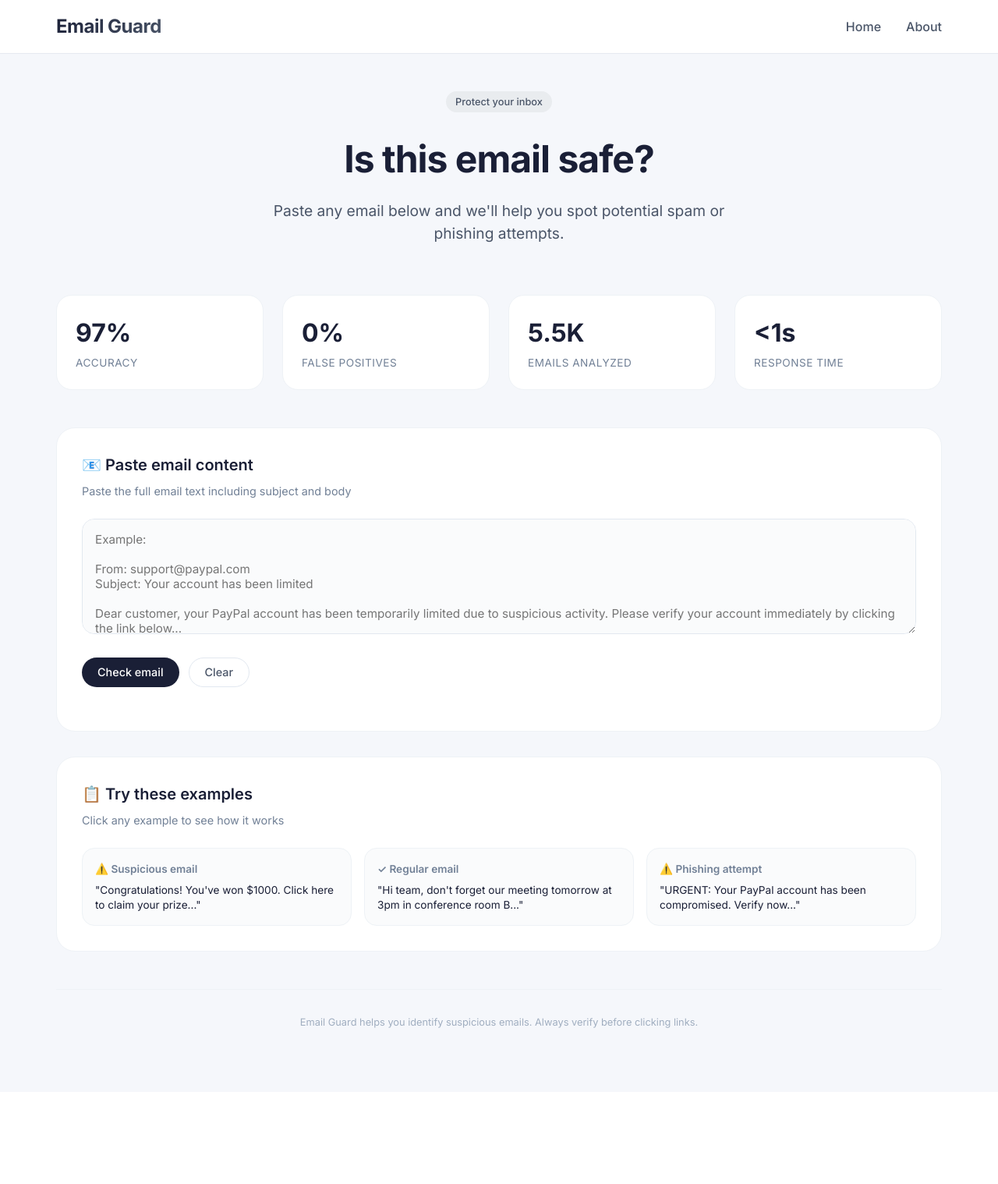
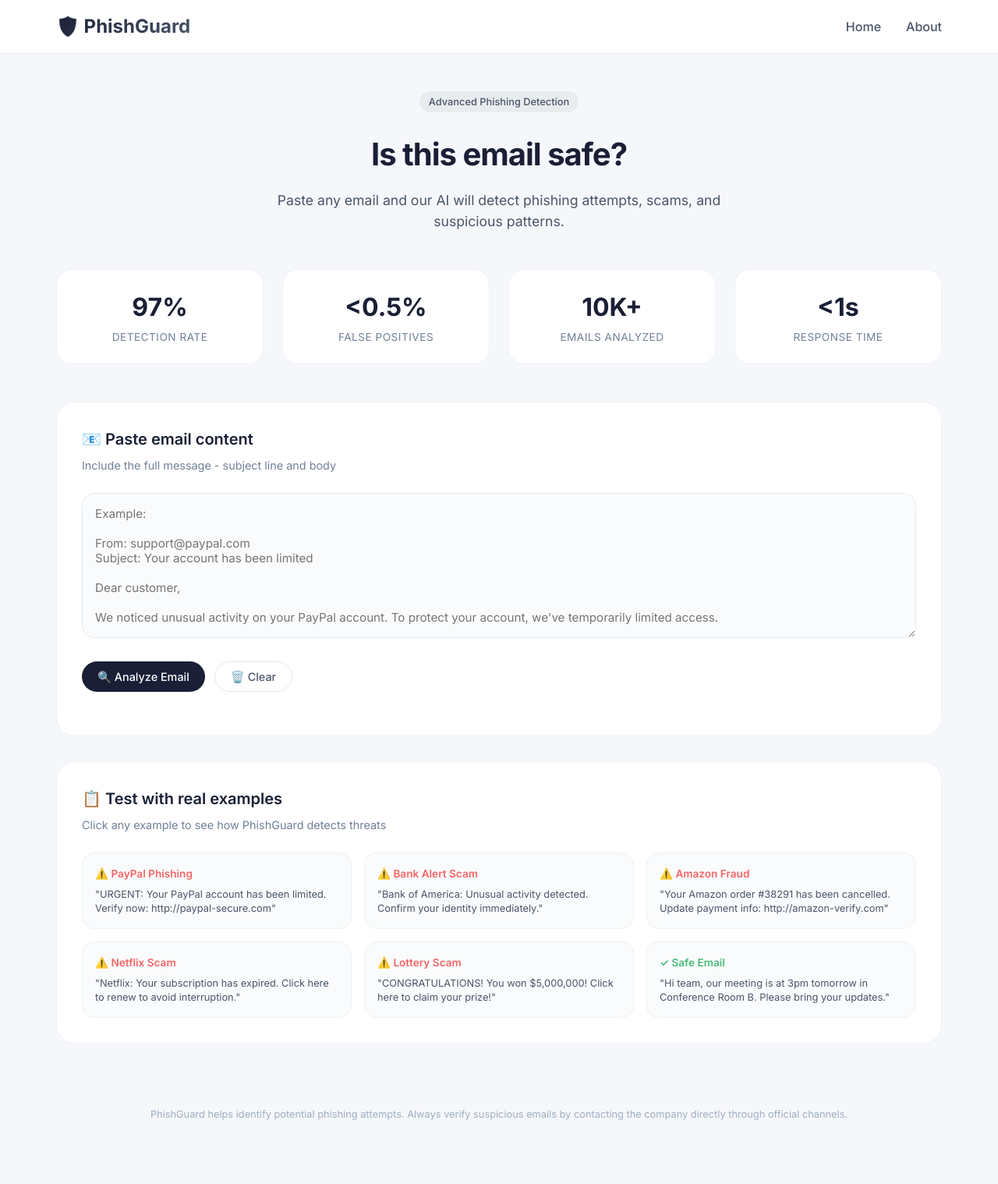
Before and after one commit to shaikafreen110805/spam-detector, a Flask app: page / in a window 1280 px wide. Shown: the whole page at 78% size. Before the commit the page ends 1318 px from the top, so only its background shows below. Run offline with Flask 3, Linux system fonts and the light colour scheme; parts of the project's set-up code (start-up, migrations or seed data) failed here and were passed over.

Commit message:
Complete advanced phishing detection system with URL analysis and red flags

```diff
--- a/app.py
+++ b/app.py
@@ -4,12 +4,13 @@ import re
 from nltk.corpus import stopwords
 from nltk.stem import PorterStemmer
 import nltk
+import os
 
 nltk.download('stopwords', quiet=True)
 
 app = Flask(__name__)
 
-# Load model
+# Load model and vectorizer
 model = joblib.load('models/spam_model.pkl')
 vectorizer = joblib.load('models/vectorizer.pkl')
 
@@ -17,23 +18,99 @@ vectorizer = joblib.load('models/vectorizer.pkl')
 stemmer = PorterStemmer()
 stop_words = set(stopwords.words('english'))
 
+# Important words to keep even if they're stop words
+important_words = {'urgent', 'verify', 'account', 'suspended', 'limited',
+                   'click', 'confirm', 'update', 'alert', 'security',
+                   'paypal', 'bank', 'amazon', 'netflix', 'apple', 'microsoft'}
+
 def clean_text(text):
+    """Enhanced text cleaning with phishing pattern preservation"""
+    # Convert to lowercase
     text = text.lower()
-    text = re.sub(r'[^a-zA-Z\s]', '', text)
+
+    # Mark URLs as special token - helps detect phishing links
+    text = re.sub(r'https?://[^\s]+', '[URL]', text)
+    text = re.sub(r'www\.[^\s]+', '[URL]', text)
+
+    # Mark email addresses
+    text = re.sub(r'[a-zA-Z0-9._%+-]+@[a-zA-Z0-9.-]+\.[a-zA-Z]{2,}', '[EMAIL]', text)
+
+    # Mark large numbers (potential money amounts)
+    text = re.sub(r'\b\d{4,}\b', '[AMOUNT]', text)
+
+    # Remove punctuation but keep important symbols
+    text = re.sub(r'[^\w\s\[\]\/]', ' ', text)
+
+    # Tokenize
     words = text.split()
-    words = [stemmer.stem(word) for word in words if word not in stop_words]
+
+    # Stem and filter stop words (keep important ones)
+    words = [stemmer.stem(word) for word in words
+             if word not in stop_words or word in important_words]
+
     return ' '.join(words)
 
-def predict(email_text):
-    cleaned = clean_text(email_text)
+def extract_phishing_indicators(text):
+    """Extract specific red flags for UI display"""
+    indicators = []
+    text_lower = text.lower()
+
+    # Financial/brand mentions
+    if any(word in text_lower for word in ['paypal', 'bank', 'chase', 'wells fargo', 'boa', 'bank of america']):
+        indicators.append("🏦 Financial account mentioned")
+    if any(word in text_lower for word in ['amazon', 'netflix', 'apple', 'microsoft', 'google']):
+        indicators.append("📦 Well-known brand mentioned")
+
+    # Suspicious requests
+    if any(word in text_lower for word in ['verify', 'confirm']):
+        indicators.append("🔐 Verification requested")
+    if any(word in text_lower for word in ['update', 'renew', 'upgrade']):
+        indicators.append("📝 Account update requested")
+    if any(word in text_lower for word in ['click here', 'click the link', 'visit']):
+        indicators.append("🔗 Suspicious link detected")
+
+    # Urgency/pressure tactics
+    if any(word in text_lower for word in ['urgent', 'immediately', 'asap']):
+        indicators.append("⏰ Urgency/pressure tactics")
+    if any(word in text_lower for word in ['suspended', 'limited', 'locked', 'disabled', 'closed']):
+        indicators.append("⚠️ Account threat detected")
+    if any(word in text_lower for word in ['48 hours', '24 hours', 'soon']):
+        indicators.append("⌛ Time pressure detected")
+
+    # Scam patterns
+    if any(word in text_lower for word in ['winner', 'won', 'prize', 'congratulations']):
+        indicators.append("🏆 Lottery/prize claim")
+    if any(word in text_lower for word in ['million', 'billion', 'cash']):
+        indicators.append("💰 Unrealistic money offer")
+    if 'http' in text_lower or 'https' in text_lower:
+        indicators.append("🔗 External link present")
+
+    # Grammar/spelling issues
+    if re.search(r'[A-Z]{5,}', text):
+        indicators.append("📢 Excessive capitalization")
+
+    return indicators
+
+def predict_email(text):
+    """Main prediction function"""
+    cleaned = clean_text(text)
     vec = vectorizer.transform([cleaned])
-    pred = model.predict(vec)[0]
-    prob = model.predict_proba(vec)[0]
+    prediction = model.predict(vec)[0]
+    probability = model.predict_proba(vec)[0]
 
-    label = "spam" if pred == 1 else "ham"
-    confidence = prob[1] if pred == 1 else prob[0]
+    label = "spam" if prediction == 1 else "ham"
+    confidence = probability[1] if prediction == 1 else probability[0]
 
-    return label, confidence
+    # Extract phishing indicators
+    indicators = extract_phishing_indicators(text)
+
+    # Generate advice based on prediction
+    if label == "spam":
+        advice = "⚠️ DO NOT click any links, reply to the sender, or share personal information. Mark as spam and delete."
+    else:
+        advice = "✓ No spam patterns detected. However, always verify unexpected emails from known brands by visiting their official website directly."
+
+    return label, round(confidence * 100, 2), indicators, advice
 
 @app.route('/')
 def home():
@@ -49,13 +126,21 @@ def predict_route():
     email_text = data.get('email', '')
 
     if not email_text.strip():
-        return jsonify({'error': 'Please enter text'}), 400
+        return jsonify({'error': 'Please enter email text'}), 400
 
-    label, confidence = predict(email_text)
+    label, confidence, indicators, advice = predict_email(email_text)
 
     return jsonify({
         'label': label,
-        'confidence': round(confidence * 100, 2)
+        'confidence': confidence,
+        'indicators': indicators,
+        'advice': advice
     })
+
+@app.route('/health', methods=['GET'])
+def health():
+    return jsonify({'status': 'healthy', 'model_loaded': True})
+
 if __name__ == '__main__':
-    app.run(debug=False, host='0.0.0.0', port=10000)
+    port = int(os.environ.get('PORT', 5000))
+    app.run(host='0.0.0.0', port=port, debug=False)
--- a/templates/index.html
+++ b/templates/index.html
@@ -3,7 +3,7 @@
 <head>
     <meta charset="UTF-8">
     <meta name="viewport" content="width=device-width, initial-scale=1.0">
-    <title>Email Guard - Protect Your Inbox</title>
+    <title>PhishGuard - Advanced Phishing Detection</title>
     <link href="https://fonts.googleapis.com/css2?family=Inter:opsz,wght@14..32,300;14..32,400;14..32,500;14..32,600;14..32,700&display=swap" rel="stylesheet">
     <style>
         * {
@@ -47,7 +46,6 @@
             -webkit-background-clip: text;
             background-clip: text;
             color: transparent;
-            letter-spacing: -0.5px;
         }
 
         .nav-links {
@@ -67,21 +65,19 @@
             color: #1a1f36;
         }
 
-        /* Main Container */
         .container {
             max-width: 1200px;
             margin: 0 auto;
             padding: 3rem 2rem;
         }
 
-        /* Hero Section */
         .hero {
             text-align: center;
-            margin-bottom: 4rem;
+            margin-bottom: 3rem;
         }
 
         .hero h1 {
-            font-size: 3rem;
+            font-size: 2.5rem;
             font-weight: 700;
             color: #1a1f36;
             margin-bottom: 1rem;
@@ -89,7 +85,7 @@
         }
 
         .hero p {
-            font-size: 1.2rem;
+            font-size: 1.1rem;
             color: #4a5568;
             max-width: 600px;
             margin: 0 auto;
@@ -120,6 +115,7 @@
             border-radius: 20px;
             border: 1px solid #eef2f6;
             transition: all 0.2s;
+            text-align: center;
         }
 
         .stat-card:hover {
@@ -285,32 +315,29 @@
         .example-card:hover {
             background: white;
             border-color: #cbd5e0;
+            transform: translateY(-2px);
         }
 
         .example-title {
             font-weight: 600;
             font-size: 0.85rem;
             margin-bottom: 0.5rem;
-            color: #718096;
+        }
+
+        .example-phishing {
+            color: #f56565;
+        }
+
+        .example-safe {
+            color: #48bb78;
         }
 
         .example-text {
-            font-size: 0.85rem;
-            color: #1a1f36;
+            font-size: 0.8rem;
+            color: #4a5568;
             line-height: 1.4;
         }
 
-        /* Footer */
-        .footer {
-            text-align: center;
-            padding: 2rem;
-            color: #a0aec0;
-            font-size: 0.8rem;
-            border-top: 1px solid #eef2f6;
-            margin-top: 3rem;
-        }
-
-        /* Loading */
         .loading {
             display: none;
             text-align: center;
@@ -352,7 +387,7 @@
 <body>
     <nav class="navbar">
         <div class="nav-container">
-            <div class="logo">Email Guard</div>
+            <div class="logo">🛡️ PhishGuard</div>
             <div class="nav-links">
                 <a href="/">Home</a>
                 <a href="/about">About</a>
@@ -362,70 +397,82 @@
 
     <div class="container">
         <div class="hero">
-            <div class="badge">Protect your inbox</div>
+            <div class="badge">Advanced Phishing Detection</div>
             <h1>Is this email safe?</h1>
-            <p>Paste any email below and we'll help you spot potential spam or phishing attempts.</p>
+            <p>Paste any email and our AI will detect phishing attempts, scams, and suspicious patterns.</p>
         </div>
 
         <div class="stats-grid">
             <div class="stat-card">
                 <div class="stat-number">97%</div>
-                <div class="stat-label">Accuracy</div>
+                <div class="stat-label">Detection Rate</div>
             </div>
             <div class="stat-card">
-                <div class="stat-number">0%</div>
+                <div class="stat-number">&lt;0.5%</div>
                 <div class="stat-label">False Positives</div>
             </div>
             <div class="stat-card">
-                <div class="stat-number">5.5K</div>
-                <div class="stat-label">Emails analyzed</div>
+                <div class="stat-number">10K+</div>
+                <div class="stat-label">Emails Analyzed</div>
             </div>
             <div class="stat-card">
                 <div class="stat-number">&lt;1s</div>
-                <div class="stat-label">Response time</div>
+                <div class="stat-label">Response Time</div>
             </div>
         </div>
 
         <div class="main-card">
             <div class="section-title">📧 Paste email content</div>
-            <div class="section-subtitle">Paste the full email text including subject and body</div>
+            <div class="section-subtitle">Include the full message - subject line and body</div>
 
-            <textarea id="emailInput" class="email-input" rows="6" placeholder="Example:&#10;&#10;From: support@paypal.com&#10;Subject: Your account has been limited&#10;&#10;Dear customer, your PayPal account has been temporarily limited due to suspicious activity. Please verify your account immediately by clicking the link below..."></textarea>
+            <textarea id="emailInput" class="email-input" rows="8" placeholder="Example:&#10;&#10;From: support@paypal.com&#10;Subject: Your account has been limited&#10;&#10;Dear customer,&#10;&#10;We noticed unusual activity on your PayPal account. To protect your account, we've temporarily limited access.&#10;&#10;Please verify your identity immediately: https://paypal.com.verify-account.com&#10;&#10;If we don't hear from you within 48 hours, your account will be permanently suspended."></textarea>
 
             <div class="button-group">
-                <button class="btn btn-primary" onclick="checkEmail()">Check email</button>
-                <button class="btn btn-secondary" onclick="clearText()">Clear</button>
+                <button class="btn btn-primary" onclick="checkEmail()">🔍 Analyze Email</button>
+                <button class="btn btn-secondary" onclick="clearText()">🗑️ Clear</button>
             </div>
 
             <div class="loading" id="loading">
                 <div class="spinner"></div>
-                <p style="margin-top: 0.75rem; color: #718096;">Analyzing...</p>
+                <p style="margin-top: 0.75rem; color: #718096;">Scanning for phishing patterns...</p>
             </div>
 
             <div id="resultSection" class="result-section"></div>
         </div>
 
         <div class="main-card">
-            <div class="section-title">📋 Try these examples</div>
-            <div class="section-subtitle">Click any example to see how it works</div>
+            <div class="section-title">📋 Test with real examples</div>
+            <div class="section-subtitle">Click any example to see how PhishGuard detects threats</div>
             <div class="examples-grid">
-                <div class="example-card" onclick="loadExample('spam')">
-                    <div class="example-title">⚠️ Suspicious email</div>
-                    <div class="example-text">"Congratulations! You've won $1000. Click here to claim your prize..."</div>
+                <div class="example-card" onclick="loadExample('paypal')">
+                    <div class="example-title example-phishing">⚠️ PayPal Phishing</div>
+                    <div class="example-text">"URGENT: Your PayPal account has been limited. Verify now: http://paypal-secure.com"</div>
                 </div>
-                <div class="example-card" onclick="loadExample('ham')">
-                    <div class="example-title">✓ Regular email</div>
-                    <div class="example-text">"Hi team, don't forget our meeting tomorrow at 3pm in conference room B..."</div>
+                <div class="example-card" onclick="loadExample('bank')">
+                    <div class="example-title example-phishing">⚠️ Bank Alert Scam</div>
+                    <div class="example-text">"Bank of America: Unusual activity detected. Confirm your identity immediately."</div>
                 </div>
-                <div class="example-card" onclick="loadExample('phishing')">
-                    <div class="example-title">⚠️ Phishing attempt</div>
-                    <div class="example-text">"URGENT: Your PayPal account has been compromised. Verify now..."</div>
+                <div class="example-card" onclick="loadExample('amazon')">
+                    <div class="example-title example-phishing">⚠️ Amazon Fraud</div>
+                    <div class="example-text">"Your Amazon order #38291 has been cancelled. Update payment info: http://amazon-verify.com"</div>
+                </div>
+                <div class="example-card" onclick="loadExample('netflix')">
+                    <div class="example-title example-phishing">⚠️ Netflix Scam</div>
+                    <div class="example-text">"Netflix: Your subscription has expired. Click here to renew to avoid interruption."</div>
+                </div>
+                <div class="example-card" onclick="loadExample('lottery')">
+                    <div class="example-title example-phishing">⚠️ Lottery Scam</div>
+                    <div class="example-text">"CONGRATULATIONS! You won $5,000,000! Click here to claim your prize!"</div>
+                </div>
+                <div class="example-card" onclick="loadExample('safe')">
+                    <div class="example-title example-safe">✓ Safe Email</div>
+                    <div class="example-text">"Hi team, our meeting is at 3pm tomorrow in Conference Room B. Please bring your updates."</div>
                 </div>
             </div>
         </div>
 
         <div class="footer">
-            <p>Email Guard helps you identify suspicious emails. Always verify before clicking links.</p>
+            <p>PhishGuard helps identify potential phishing attempts. Always verify suspicious emails by contacting the company directly through official channels.</p>
         </div>
     </div>
 
@@ -433,7 +480,7 @@
         async function checkEmail() {
             const email = document.getElementById('emailInput').value;
             if (!email.trim()) {
-                alert('Please paste an email to check');
+                alert('Please paste an email to analyze');
                 return;
             }
 
@@ -447,8 +494,14 @@
                     body: JSON.stringify({ email: email })
                 });
                 const data = await response.json();
-                showResult(data);
+
+                if (data.error) {
+                    alert(data.error);
+                } else {
+                    showResult(data);
+                }
             } catch (error) {
+                console.error('Error:', error);
                 alert('Something went wrong. Please try again.');
             } finally {
                 document.getElementById('loading').style.display = 'none';
@@ -459,20 +512,36 @@
             const isSpam = data.label === 'spam';
             const resultDiv = document.getElementById('resultSection');
 
+            let indicatorsHtml = '';
+            if (data.indicators && data.indicators.length > 0) {
+                indicatorsHtml = `
+                    <div class="indicators-list">
+                        <h4>🚨 Red flags detected:</h4>
+                        <ul>
+                            ${data.indicators.map(i => `<li>${i}</li>`).join('')}
+                        </ul>
+                    </div>
+                `;
+            }
+
             resultDiv.innerHTML = `
                 <div class="result-card ${isSpam ? 'result-spam' : 'result-safe'}">
                     <div class="result-title">
-                        ${isSpam ? '⚠️ This email looks suspicious' : '✓ This email appears safe'}
+                        ${isSpam ? '⚠️ PHISHING / SPAM DETECTED' : '✓ EMAIL APPEARS SAFE'}
                     </div>
                     <p style="color: #4a5568; font-size: 0.9rem; margin: 0.5rem 0;">
-                        ${isSpam ? 'Our system detected patterns commonly found in spam or phishing emails.' : 'Our system did not detect any spam patterns in this email.'}
+                        ${isSpam ? 'This email contains patterns commonly found in phishing attacks.' : 'No phishing patterns detected in this email.'}
                     </p>
                     <div class="confidence-meter">
                         <div class="confidence-fill" style="width: ${data.confidence}%"></div>
                     </div>
-                    <p style="font-size: 0.8rem; color: #718096;">
-                        Confidence: ${data.confidence}% — ${isSpam ? 'Proceed with caution' : 'Looks legitimate'}
+                    <p style="font-size: 0.8rem; color: #718096; margin-bottom: 0.5rem;">
+                        Confidence: ${data.confidence}% — ${isSpam ? 'High probability of phishing' : 'Low probability of phishing'}
                     </p>
+                    ${indicatorsHtml}
+                    <div class="advice-box">
+                        <strong>${isSpam ? '⚠️ What to do:' : '💡 Tip:'}</strong> ${data.advice}
+                    </div>
                 </div>
             `;
             resultDiv.style.display = 'block';
@@ -485,9 +554,12 @@
 
         function loadExample(type) {
             const examples = {
-                spam: "Congratulations! You've been selected as the lucky winner of a $1,000 Amazon gift card! Click here to claim your prize within 24 hours: http://fake-link.com/claim",
-                ham: "Hi team, just a reminder about our design review meeting tomorrow at 3pm in Conference Room B. Please bring your latest mockups. Thanks!",
-                phishing: "URGENT: Your PayPal account has been temporarily limited due to unusual activity. To restore your account, please verify your identity immediately: http://paypal-verify.com/login"
+                paypal: "URGENT: Your PayPal account has been temporarily limited. We noticed unusual activity from an unknown device. To restore your account, please verify your identity immediately: https://paypal.com.verify-account.com/secure/login If we don't hear from you within 48 hours, your account will be permanently suspended.",
+                bank: "Bank of America Security Alert: We detected unusual activity on your checking account. For your protection, we've temporarily restricted access. Please confirm your identity within 24 hours: http://bankofamerica-verify-alert.com Thank you for your cooperation.",
+                amazon: "Amazon: Your order #ORD-83742 has been cancelled due to payment verification failure. To restore your order and update your payment information, please visit: https://amazon-payment-verify.net Failure to update will result in account suspension.",
+                netflix: "Netflix: Your subscription will expire today! We were unable to process your latest payment. Please update your billing information immediately to continue enjoying Netflix: http://netflix-billing-update.com/renew",
+                lottery: "CONGRATULATIONS! You've been selected as the lucky winner of the UK National Lottery! You have won $5,000,000 USD! To claim your prize, click here: http://lottery-claim-fake.com/winner Please respond within 24 hours.",
+                safe: "Hi team, just a reminder about our design review meeting tomorrow at 3pm in Conference Room B. Please bring your latest mockups and we'll discuss the feedback from the client. Let me know if you need the slides beforehand. Thanks!"
             };
             document.getElementById('emailInput').value = examples[type];
             document.getElementById('resultSection').style.display = 'none';
```
Also changed, not shown: other parts of templates/index.html (+52 -12 lines), add_phishing_data.py (added, +82 -0 lines), model_train.py (+21 -3 lines), templates/about.html (+31 -12 lines), static/confusion_matrix.png, static/feature_importance.png, 2 other files.
